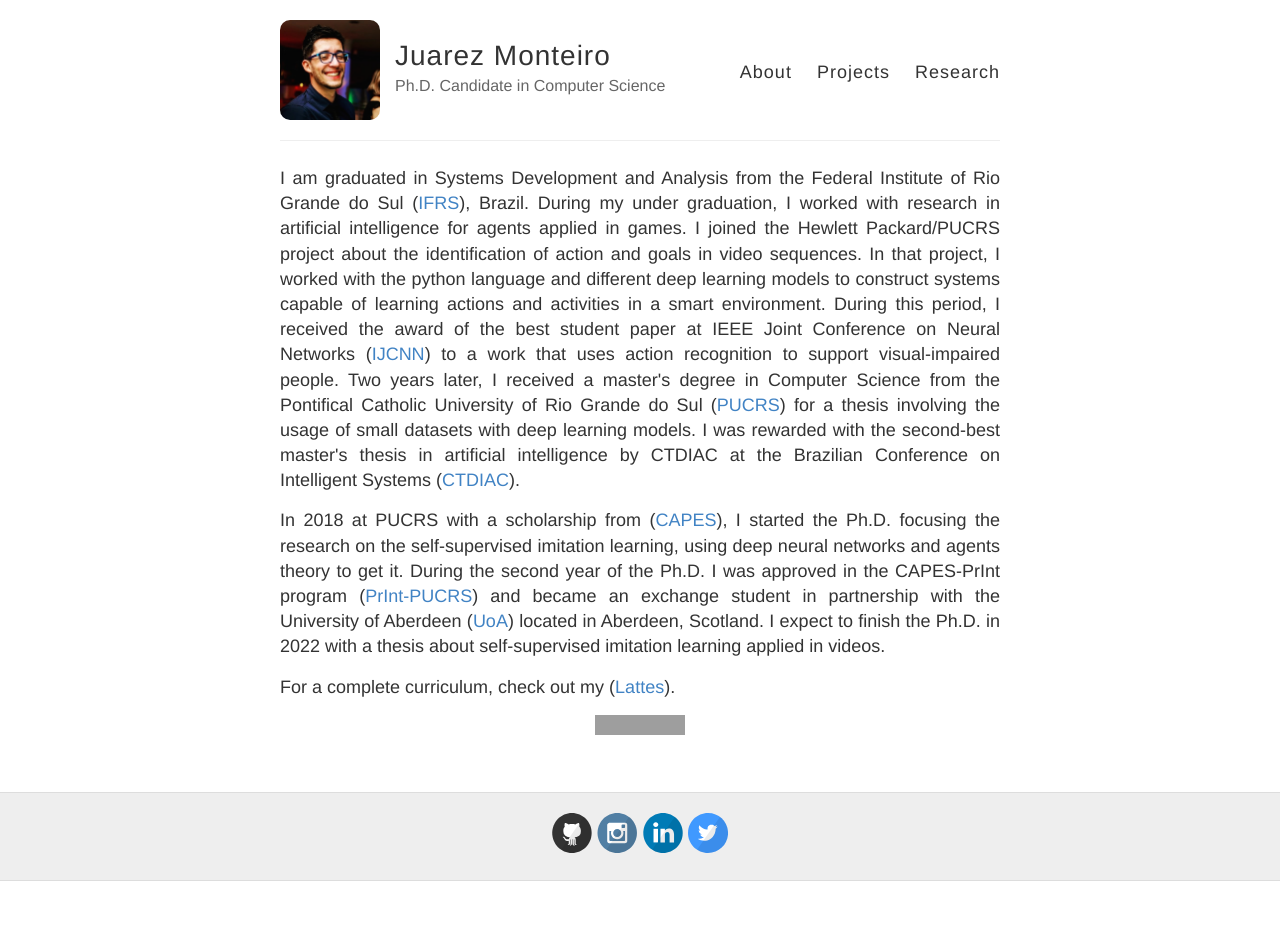
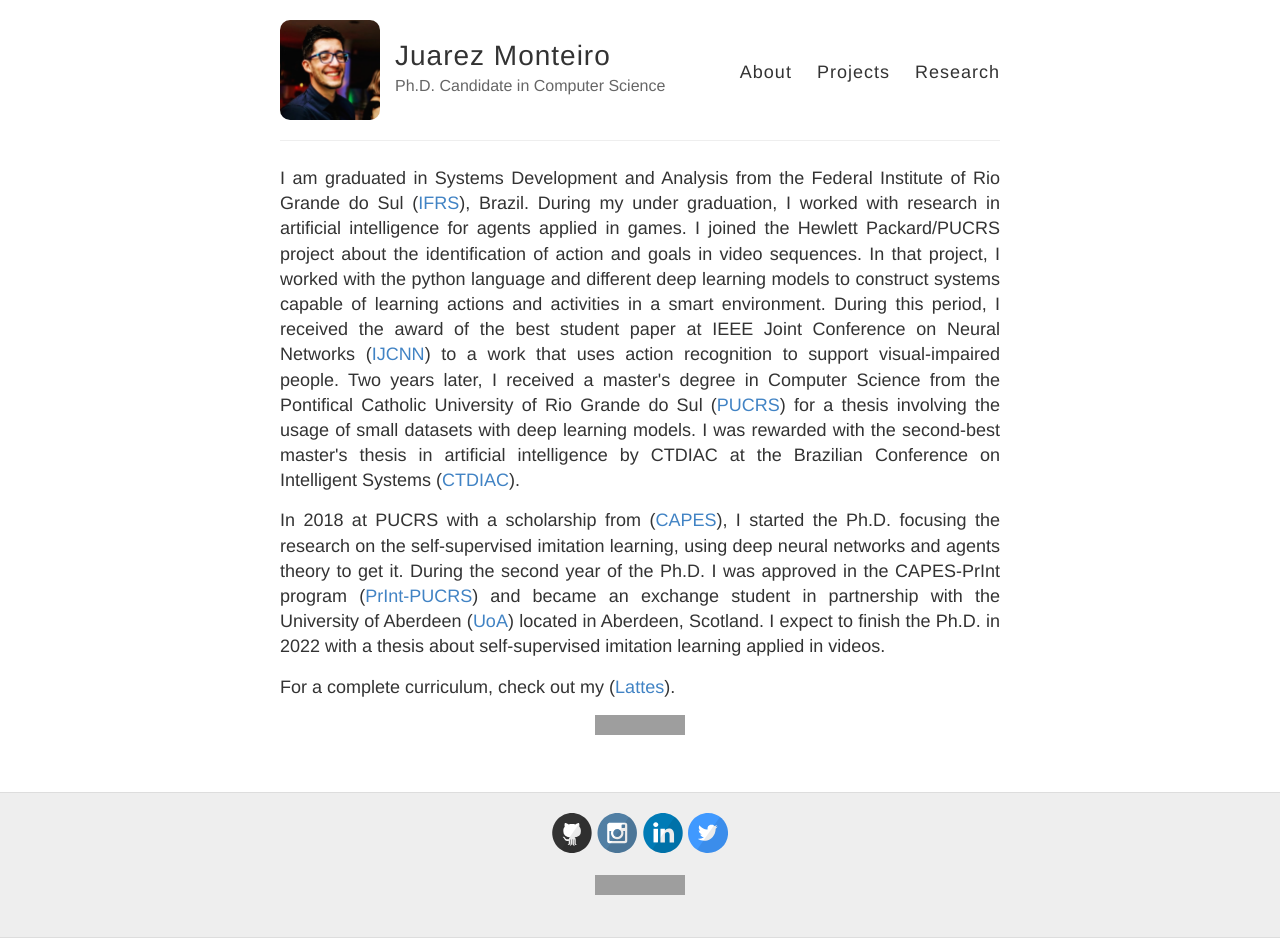
Before and after one commit to jrzmnt/jrzmnt.github.io, a Jekyll site: the page built from index.html, in a window 1280 px wide. Built offline with Jekyll 4.4.1, drawn with Linux system fonts in a browser that asks for light colours; before the commit the page ends 900 px from its top, so only the background shows below that; grey boxes are pictures that could not be loaded.

Commit message:
Update default.html

```diff
--- a/_layouts/default.html
+++ b/_layouts/default.html
@@ -43,6 +43,9 @@
       <div class="container">
         <footer class="footer">
           {% include svg-icons.html %}
+          <p align='center'>
+            <img src="https://hits.seeyoufarm.com/api/count/incr/badge.svg?url=https://jrzmnt.github.io/" alt="Hits" />
+          </p>
         </footer>
       </div>
     </div>
```
